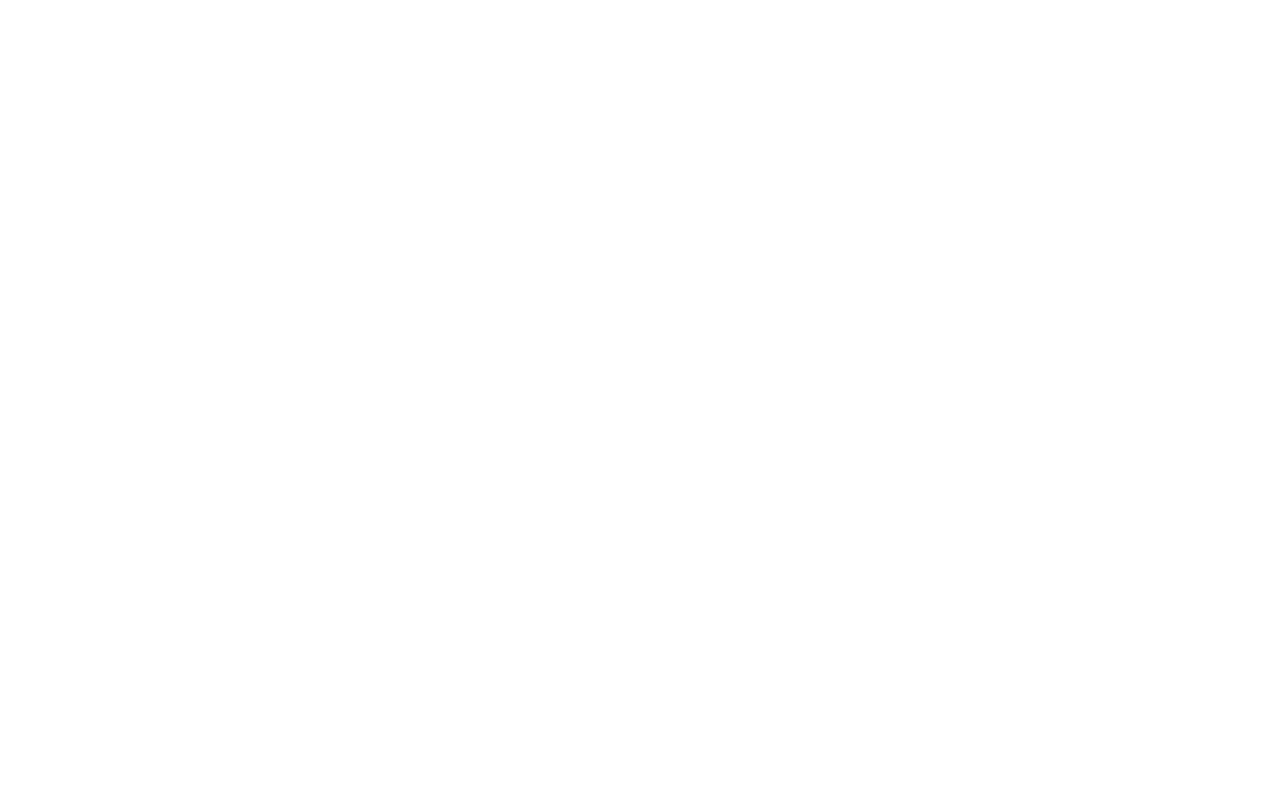
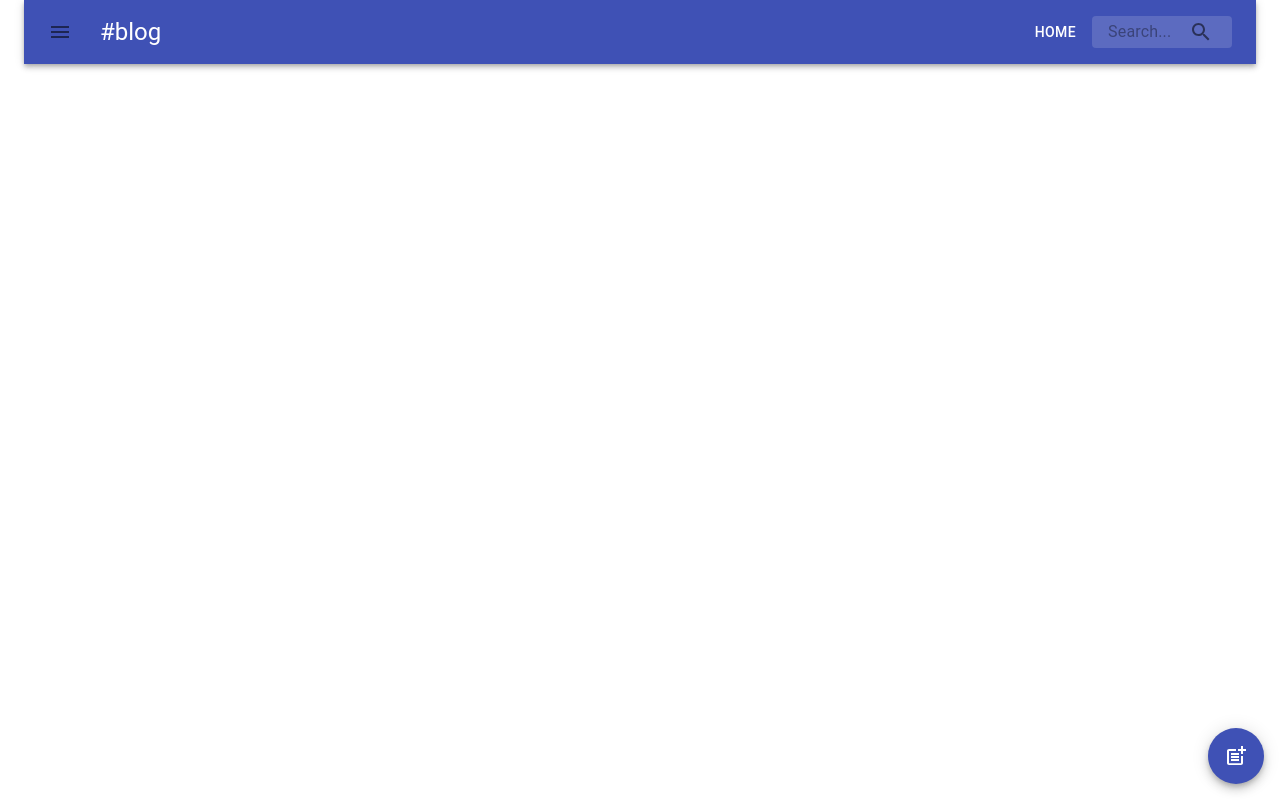
Before and after one commit to olav-valle/blog_page_react, a React (Create React App) app: page / in a window 1280 px wide. Built offline with nearby package versions, Linux system fonts and the light colour scheme.

Commit message:
implemented first draft of main view Consists of a header bar and add/edit article FAB

```diff
--- a/package.json
+++ b/package.json
@@ -3,6 +3,7 @@
   "version": "0.1.0",
   "private": true,
   "dependencies": {
+    "@material-ui/core": "^4.11.3",
     "@reduxjs/toolkit": "^1.5.1",
     "@testing-library/jest-dom": "^4.2.4",
     "@testing-library/react": "^9.5.0",
@@ -32,5 +33,8 @@
       "last 1 firefox version",
       "last 1 safari version"
     ]
+  },
+  "devDependencies": {
+    "@material-ui/icons": "^4.11.2"
   }
 }
--- a/public/index.html
+++ b/public/index.html
@@ -3,7 +3,7 @@
   <head>
     <meta charset="utf-8" />
     <link rel="icon" href="%PUBLIC_URL%/favicon.ico" />
-    <meta name="viewport" content="width=device-width, initial-scale=1" />
+    <meta name="viewport" content="width=device-width, initial-scale=1, minimum-scale=1" />
     <meta name="theme-color" content="#000000" />
     <meta
       name="description"
--- a/src/App.js
+++ b/src/App.js
@@ -1,9 +1,86 @@
 import React from 'react';
-import logo from './logo.svg';
 import './App.css';
+import {
+    AppBar,
+    Button,
+    Container, Fab, fade,
+    IconButton, InputAdornment, InputBase,
+    makeStyles,
+    MuiThemeProvider,
+    TextField,
+    Toolbar, Typography
+} from '@material-ui/core'
+import {Menu, PostAdd} from '@material-ui/icons'
+import theme from "./theme"
+import {SearchBox} from "./SearchBox";
+
+
+const useStyles = makeStyles((theme) => ({
+        main: {
+            color: "white",
+            justify: "space-around",
+            // justifyContent: "center",
+            // alignContent: "center"
+        },
+        homeButton: {
+            color: "white",
+            padding: theme.spacing(2),
+        },
+        actionButton: {
+            position: "absolute",
+            bottom: theme.spacing(2),
+            right: theme.spacing(2),
+        },
+        title: {
+            justifyContent: "center",
+            flexGrow: 1,
+            display: 'none',
+            [theme.breakpoints.up('sm')]: {
+                display: 'block',
+            }
+
+        },
+        menuButton: {
+            marginRight: theme.spacing(2)
+        },
+
+    })
+)
 
 function App() {
-  return null;
+    const classes = useStyles();
+
+    return (
+        // todo: refactor header to separate comp
+        // todo: add a home/main button
+        // todo: add a "New Post" button
+
+        <MuiThemeProvider theme={theme}>
+            <Container>
+                <AppBar className={classes.main} position={"static"}>
+                    <Toolbar>
+                        <IconButton
+                            edge="start"
+                            className={classes.menuButton}
+                        >
+                            <Menu/>
+                        </IconButton>
+
+
+                        <Typography className={classes.title} variant={"h5"}>
+                            #blog
+                        </Typography>
+
+                        <Button className={classes.homeButton}>Home</Button>
+                        <SearchBox/>
+                    </Toolbar>
+                </AppBar>
+                <Fab className={classes.actionButton} color="primary" aria-label="add">
+                    <PostAdd />
+                </Fab>
+            </Container>
+        </MuiThemeProvider>
+    )
 }
 
 export default App;
--- /dev/null
+++ b/src/SearchBox.js
@@ -0,0 +1,49 @@
+import React from 'react'
+import {fade, IconButton, InputBase, makeStyles, Toolbar} from "@material-ui/core";
+import SearchIcon from "@material-ui/icons/Search";
+import theme from "./theme";
+
+const useStyles = makeStyles({
+    searchBox: {
+        position: 'relative',
+        borderRadius: theme.shape.borderRadius,
+        backgroundColor: fade(theme.palette.common.white, 0.15),
+        '&:hover': {
+            backgroundColor: fade(theme.palette.common.white, 0.25),
+        },
+        width: "100%",
+        // maxHeight: "fit-content",
+        [theme.breakpoints.up('sm')]: {
+            //marginLeft: theme.spacing(1),
+            width: 'auto',
+        }
+
+    },
+    searchInput: {
+        marginLeft: theme.spacing(2),
+        marginRight: theme.spacing(2),
+        flexGrow: 1,
+//        transition: theme.transitions.create('width'),
+        [theme.breakpoints.up('sm')]: {
+            width: '12ch',
+            '&:focus': {
+                width: '20ch',
+            },
+        }
+    }
+})
+
+export const SearchBox = () => {
+    const classes = useStyles();
+
+    return (
+        <div className={classes.searchBox}>
+            <InputBase
+                // todo: fix active/highlight color
+                className={classes.searchInput}
+                placeholder={"Search..."}
+                endAdornment={<IconButton size={"small"}><SearchIcon/></IconButton>}
+
+            />
+        </div>)
+};
--- /dev/null
+++ b/src/theme.js
@@ -0,0 +1,12 @@
+import { createMuiTheme } from "@material-ui/core";
+import {blue, green, orange, purple, red} from "@material-ui/core/colors";
+
+const theme = createMuiTheme({
+    palette: {
+
+    },
+    status: {
+    },
+})
+
+export default theme;
```
Also changed, not shown: src/ArticleCard.js (added), 1 other file (tests, documents, lock files or other folders).
